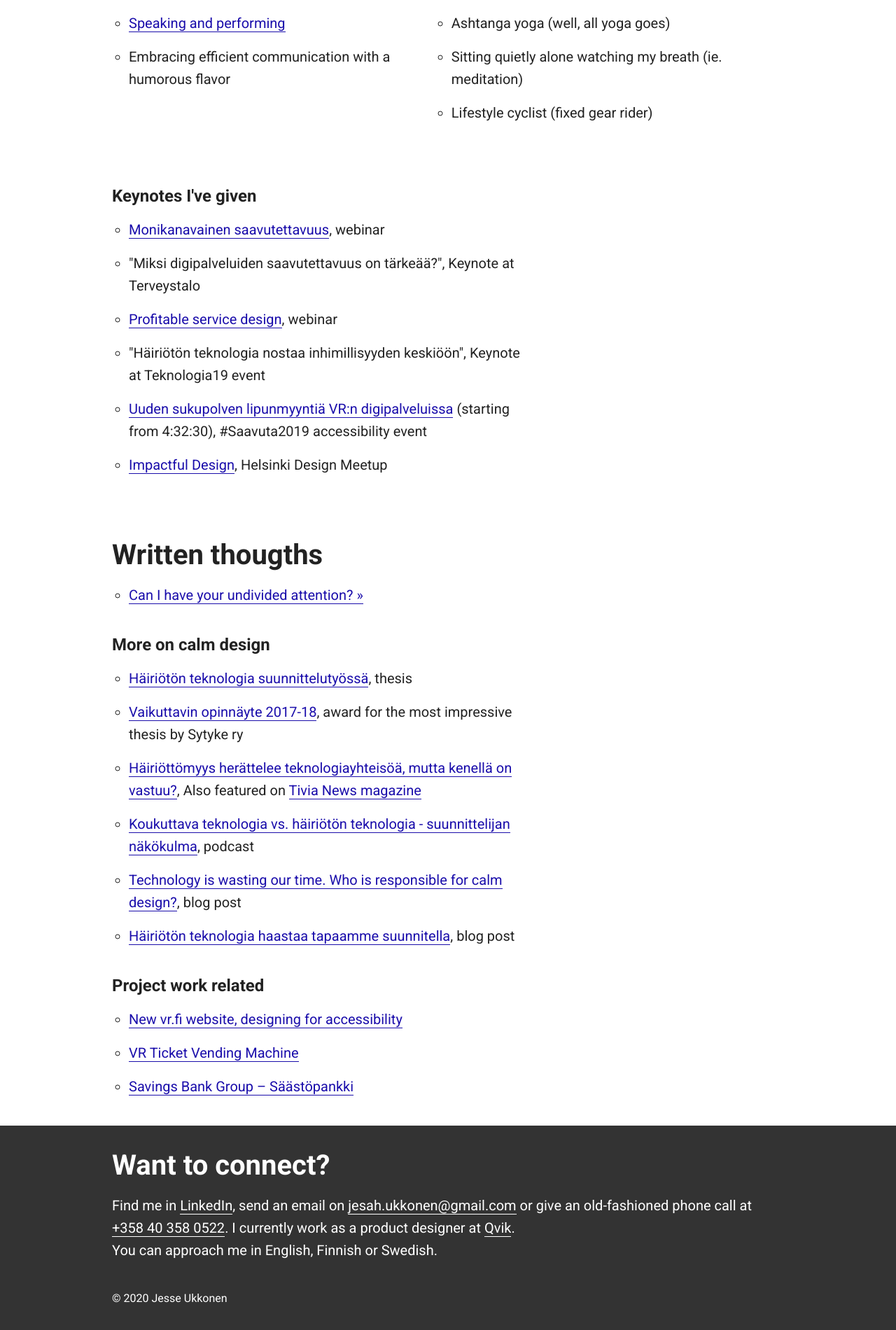
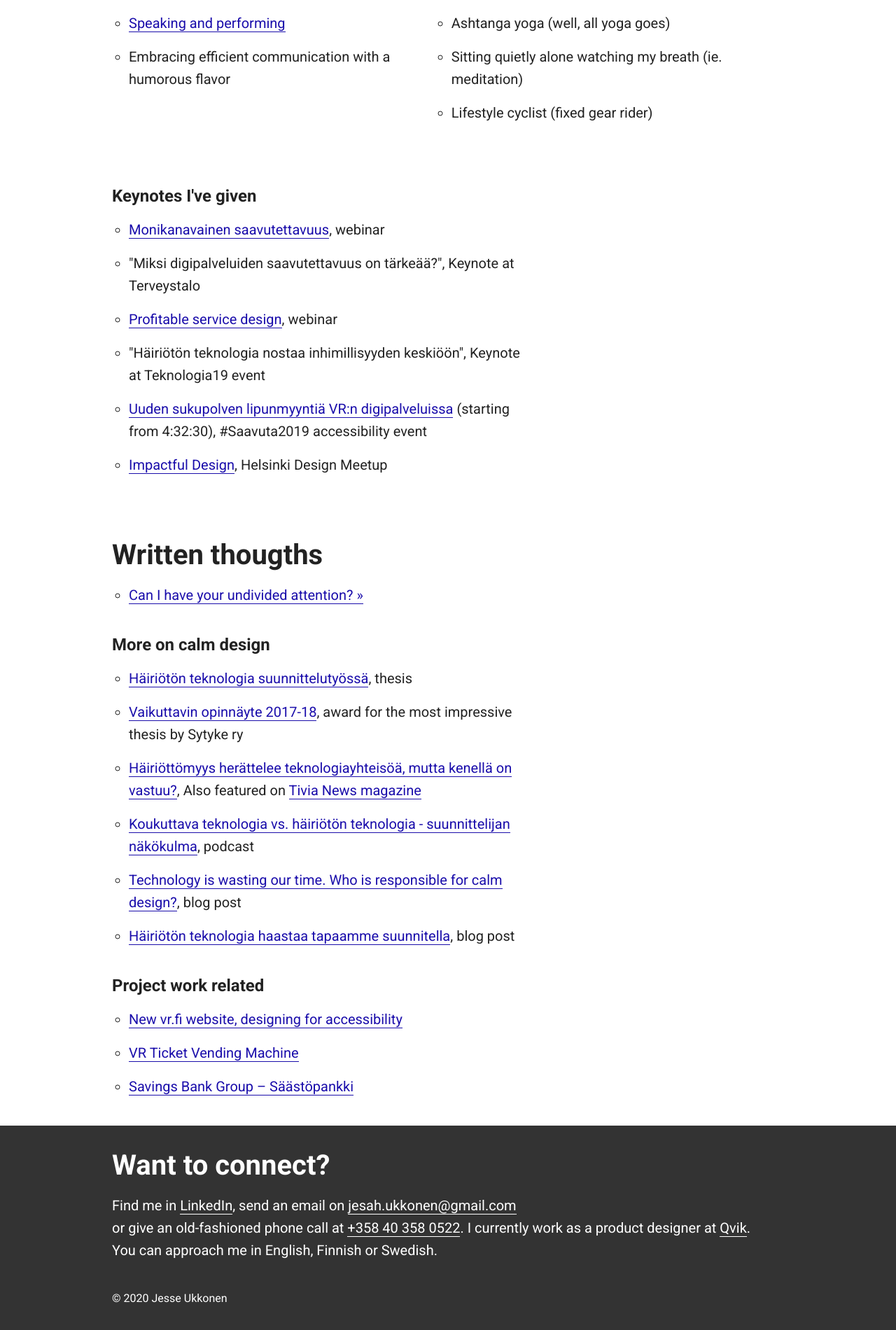
Before and after one commit to jesseu/jesseu.github.io, a Jekyll site: the page built from index.html, in a window 1280 px wide. Shown: the part 1174-3074 px from the top of the page at 70% size. Built offline with Jekyll 4.4.1, drawn with Linux system fonts in a browser that asks for light colours.

Commit message:
Update default.html

```diff
--- a/_layouts/default.html
+++ b/_layouts/default.html
@@ -47,7 +47,7 @@
     <footer class= "footer">
       <div class="container footer-content">
         <h2><a id="connect"></a>Want to connect?</h2>
-        <p>Find me in <a class="link-dark-bg" href="https://www.linkedin.com/in/jesseukkonen/" target="_blank">LinkedIn</a>, send an email on <a class="link-dark-bg" href="javascript:alert('JavaScript')" onclick="this.href=atob('bWFpbHRvOmplc2FoLnVra29uZW4lNDBnbWFpbC5jb20='); return true" target="_blank">jesah.ukkonen@gmail.com</a> or give an old-fashioned phone call at <a class="link-dark-bg" href="tel:+358403580522">+358 40 358 0522</a>. I currently work as a product designer at <a class="link-dark-bg" href="https://qvik.com/" target="_blank">Qvik</a>. <br>You can approach me in English, Finnish or Swedish.</p>
+        <p>Find me in <a class="link-dark-bg" href="https://www.linkedin.com/in/jesseukkonen/" target="_blank">LinkedIn</a>, send an email on <a class="link-dark-bg" href="javascript:alert('JavaScript')" onclick="this.href=atob('bWFpbHRvOmplc2FoLnVra29uZW4lNDBnbWFpbC5jb20='); return true" target="_blank">jesah.ukkonen@gmail.com</a><br> or give an old-fashioned phone call at <a class="link-dark-bg" href="tel:+358403580522">+358 40 358 0522</a>. I currently work as a product designer at <a class="link-dark-bg" href="https://qvik.com/" target="_blank">Qvik</a>. <br>You can approach me in English, Finnish or Swedish.</p>
 
         <p style="margin-bottom:0; font-size:1rem;">&copy; <script type="text/javascript">document.write(new Date().getFullYear());
           </script> Jesse Ukkonen</p>
```
